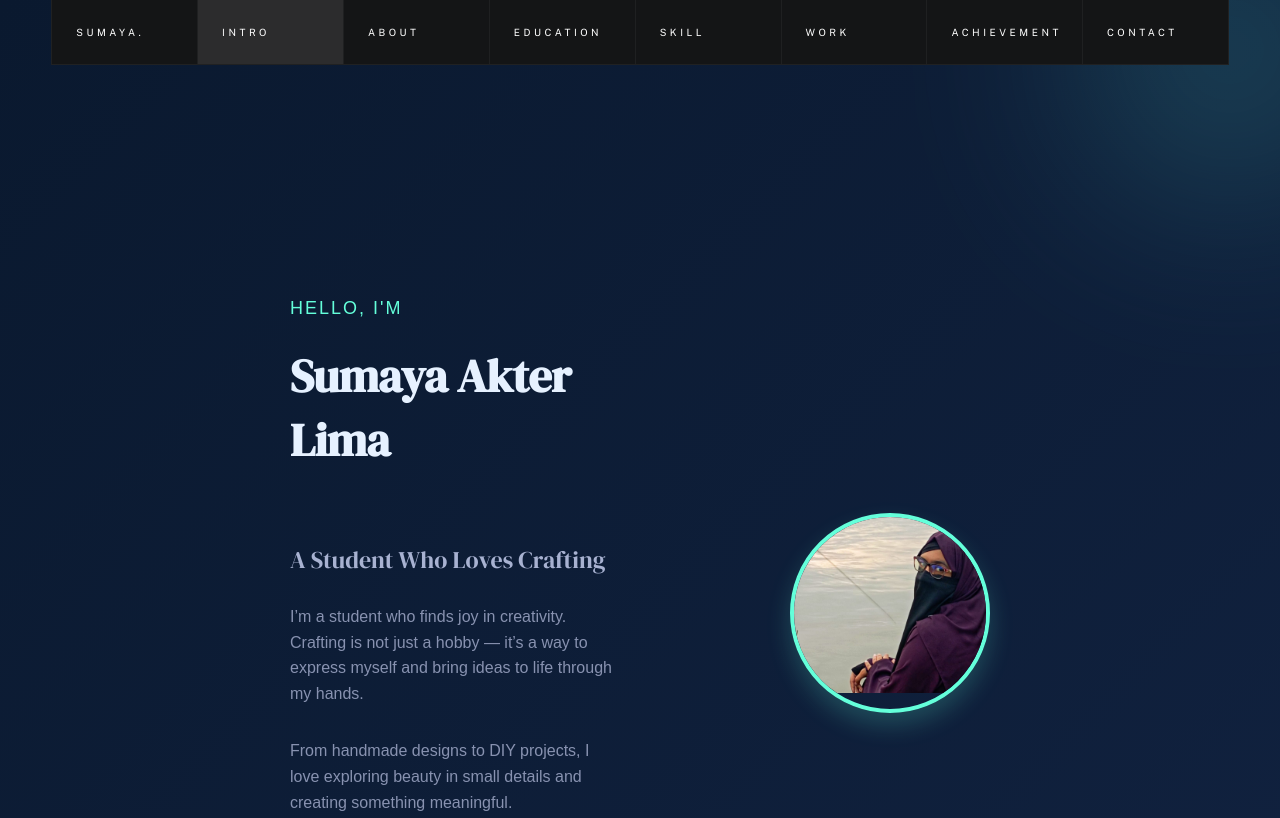
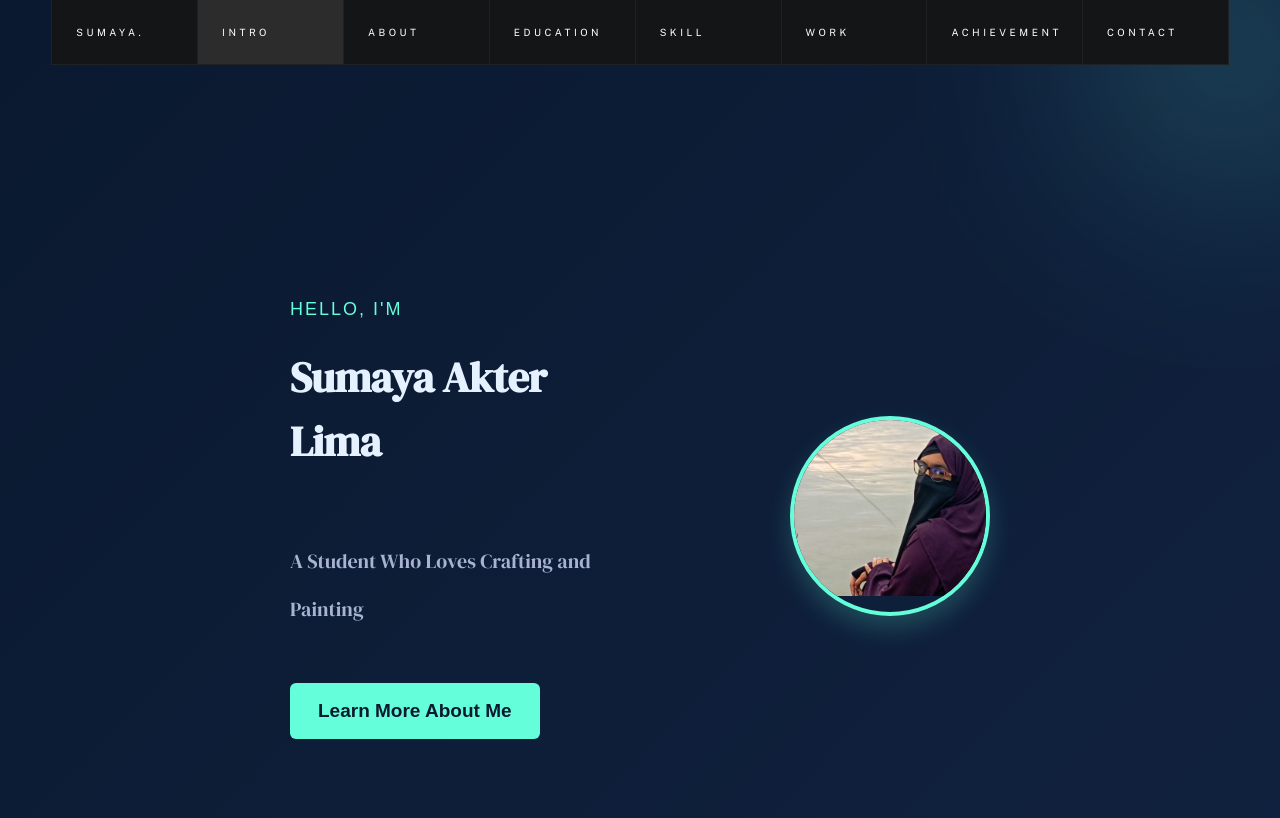
Before and after one commit to sumaya203/Portfolio, a plain HTML site: page index.html in a window 1280 px wide. Shown: the top 818 px of the page. Drawn offline with nearby package versions, Linux system fonts and the light colour scheme; a web font is replaced by a local one.

Commit message:
Add files via upload

```diff
--- a/index.html
+++ b/index.html
@@ -101,8 +101,8 @@
         <main class="s-content">
 
 
-         <!-- ======================= INTRO SECTION ======================= -->
-<section id="intro" class="s-intro target-section" style="padding: 100px 20px; background: linear-gradient(135deg, #0a192f, #112240); color: #e0e7ff; font-family: 'Poppins', sans-serif;">
+<!-- ======================= INTRO SECTION ======================= -->
+<section id="intro" class="s-intro target-section" style="padding: 60px 20px; background: linear-gradient(135deg, #0a192f, #112240); color: #e0e7ff; font-family: 'Poppins', sans-serif;">
 
   <div class="row intro-content" style="display: flex; flex-wrap: wrap; align-items: center; justify-content: center; max-width: 1100px; margin: 0 auto; gap: 50px;">
 
@@ -111,18 +111,13 @@
       <div style="color: #64ffda; font-size: 18px; letter-spacing: 2px; text-transform: uppercase; margin-bottom: 20px;">
         Hello, I'm
       </div>
-      <h1 style="font-size: 46px; font-weight: 800; margin: 0 0 10px; color: #e6f1ff;">
+      <h1 style="font-size: 42px; font-weight: 800; margin: 0 0 10px; color: #e6f1ff;">
         Sumaya Akter Lima
       </h1>
-      <h2 style="font-size: 24px; font-weight: 500; margin-bottom: 20px; color: #a8b2d1;">
-        A Student Who Loves Crafting
+      <h2 style="font-size: 20px; font-weight: 500; margin-bottom: 20px; color: #a8b2d1;">
+        A Student Who Loves Crafting and Painting
       </h2>
-      <p style="font-size: 16px; line-height: 1.6; color: #8892b0;">
-        I’m a student who finds joy in creativity. Crafting is not just a hobby — it’s a way to express myself and bring ideas to life through my hands.
-      </p>
-      <p style="margin-top: 10px; font-size: 16px; line-height: 1.6; color: #8892b0;">
-        From handmade designs to DIY projects, I love exploring beauty in small details and creating something meaningful.
-      </p>
+
       <a href="#about" class="smoothscroll" style="display: inline-block; margin-top: 30px; padding: 12px 28px; background: #64ffda; color: #0a192f; font-weight: 600; border-radius: 6px; text-decoration: none; transition: background 0.3s;">
         Learn More About Me
       </a>
@@ -156,10 +151,9 @@
 </section>
 
 <style>
-  /* Background gradient with subtle shapes */
   .s-intro {
     position: relative;
-    min-height: 100vh;
+    /* min-height: 100vh; */ /* removed to reduce depth */
     display: flex;
     align-items: center;
     justify-content: center;
@@ -167,10 +161,9 @@
     overflow: hidden;
     color: #e0e7ff;
     font-family: 'Poppins', 'Segoe UI', Tahoma, Geneva, Verdana, sans-serif;
-    padding: 0 20px;
+    padding: 60px 20px; /* reduced padding */
   }
 
-  /* Abstract soft shape behind */
   .s-intro::before {
     content: "";
     position: absolute;
@@ -199,7 +192,6 @@
     animation: fadeSlideUp 1.2s forwards;
   }
 
-  /* Fade and slide-up animation */
   @keyframes fadeSlideUp {
     to {
       opacity: 1;
@@ -207,7 +199,6 @@
     }
   }
 
-  /* Text column */
   .intro-text {
     flex: 1 1 350px;
     max-width: 450px;
@@ -225,7 +216,6 @@
     overflow: hidden;
   }
 
-  /* Animated underline */
   .text-pretitle.with-line::after {
     content: "";
     position: absolute;
@@ -248,13 +238,12 @@
 
   .text-huge-title {
     font-weight: 900;
-    font-size: 3.5rem;
+    font-size: 3rem;
     line-height: 1.1;
     color: #e0e7ff;
     margin: 0;
   }
 
-  /* Image wrapper with glowing ring */
   .intro-image-wrapper {
     flex: 1 1 300px;
     max-width: 320px;
@@ -279,7 +268,6 @@
     box-shadow: 0 0 35px 10px #31a9a9;
   }
 
-  /* Scroll down arrow */
   .intro-scrolldown {
     position: absolute;
     bottom: 30px;
@@ -304,7 +292,6 @@
     }
   }
 
-  /* Responsive adjustments */
   @media (max-width: 768px) {
     .row.intro-content {
       flex-direction: column;
@@ -338,6 +325,7 @@
     }
   }
 </style>
+
 
           <!-- ======================= ABOUT ME SECTION ======================= -->
 <section id="about" class="s-about target-section" style="padding: 100px 20px; background-color: #112240; color: #e0e7ff; font-family: 'Poppins', sans-serif;">
@@ -379,7 +367,7 @@
         </ul>
       </div>
 
-      <div style="flex: 1 1 250px;">
+      <!-- <div style="flex: 1 1 250px;">
         <h3 style="font-size: 20px; color: #64ffda; margin-bottom: 15px;">Creative Interests</h3>
         <ul style="list-style: none; padding: 0; line-height: 1.8; font-size: 16px;">
           <li>Handmade Crafts</li>
@@ -389,7 +377,7 @@
           <li>Watercolor & Acrylic Painting</li>
           <li>Mobile Photography</li>
         </ul>
-      </div>
+      </div> -->
 
     </div>
   </div>
```
